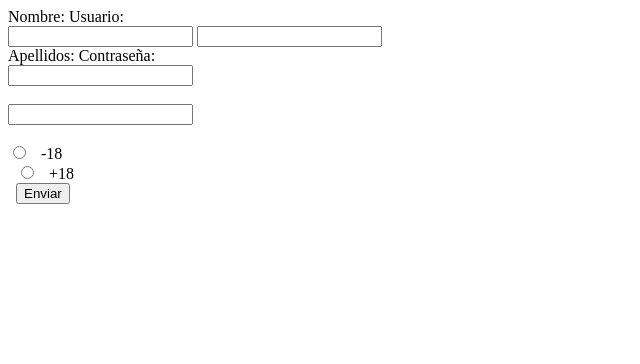
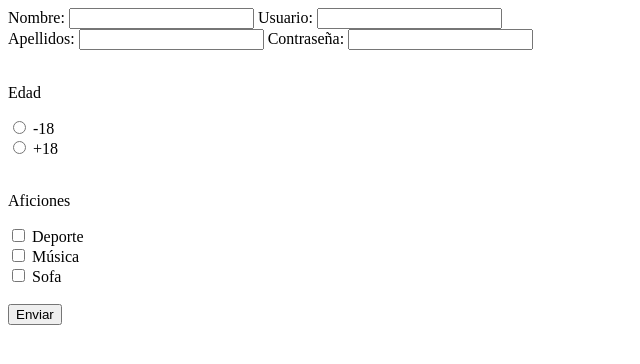
Before and after one commit to clasehtml/formulario-personas, a plain HTML site: page index.html in a window 1280 px wide. Shown: the whole page, without its empty margins (0-640 px from the left). Drawn offline with Linux system fonts and the light colour scheme.

Commit message:
Update index.html

```diff
--- a/index.html
+++ b/index.html
@@ -7,17 +7,26 @@
 <body>
 <form>
   <label for="nombre">Nombre:</label>
-    <label for="usuario">Usuario:</label><br>
   <input type="text" id="nombre" name="nombre">
+  <label for="usuario">Usuario:</label>
   <input type="text" id="usuario" name="usuario"><br>
+
   <label for="apellidos">Apellidos:</label>
-    <label for="contrasena">Contraseña:</label><br>
-    <input type="text" id="apellidos" name="apellidos"><br><br>
+  <input type="text" id="apellidos" name="apellidos">
+  <label for="contrasena">Contraseña:</label>
   <input type="text" id="contrasena" name="contrasena"><br><br>
+  <p>Edad</p>
   <input type="radio" id="menos18" name="edad" value="-18">
   <label for="menos18">-18</label><br>
-    <input type="radio" id="css" name="edad" value="+18">
-    <label for="mas18">+18</label><br>
+  <input type="radio" id="mas18" name="edad" value="+18">
+  <label for="mas18">+18</label><br><br>
+  <p>Aficiones</p>
+  <input type="checkbox" id="deporte" name="deporte" value="Bike">
+  <label for="deporte">Deporte</label><br>
+  <input type="checkbox" id="musica" name="musica" value="Car">
+  <label for="musica">Música</label><br>
+  <input type="checkbox" id="sofa" name="sofa" value="Boat">
+  <label for="sofa">Sofa</label><br><br>
   <input type="submit" value="Enviar">
 </form>
 </body>
```
Lines whose indentation alone changed are shown as unchanged.
